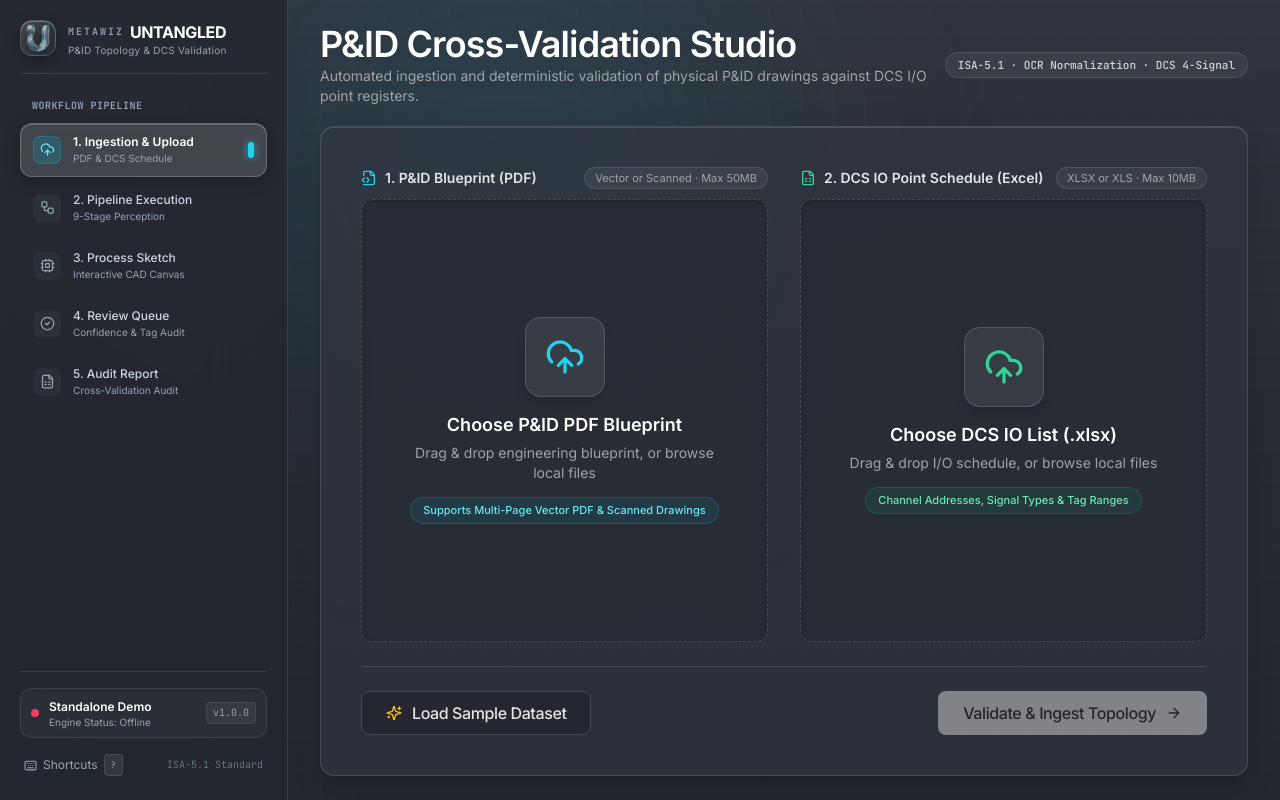
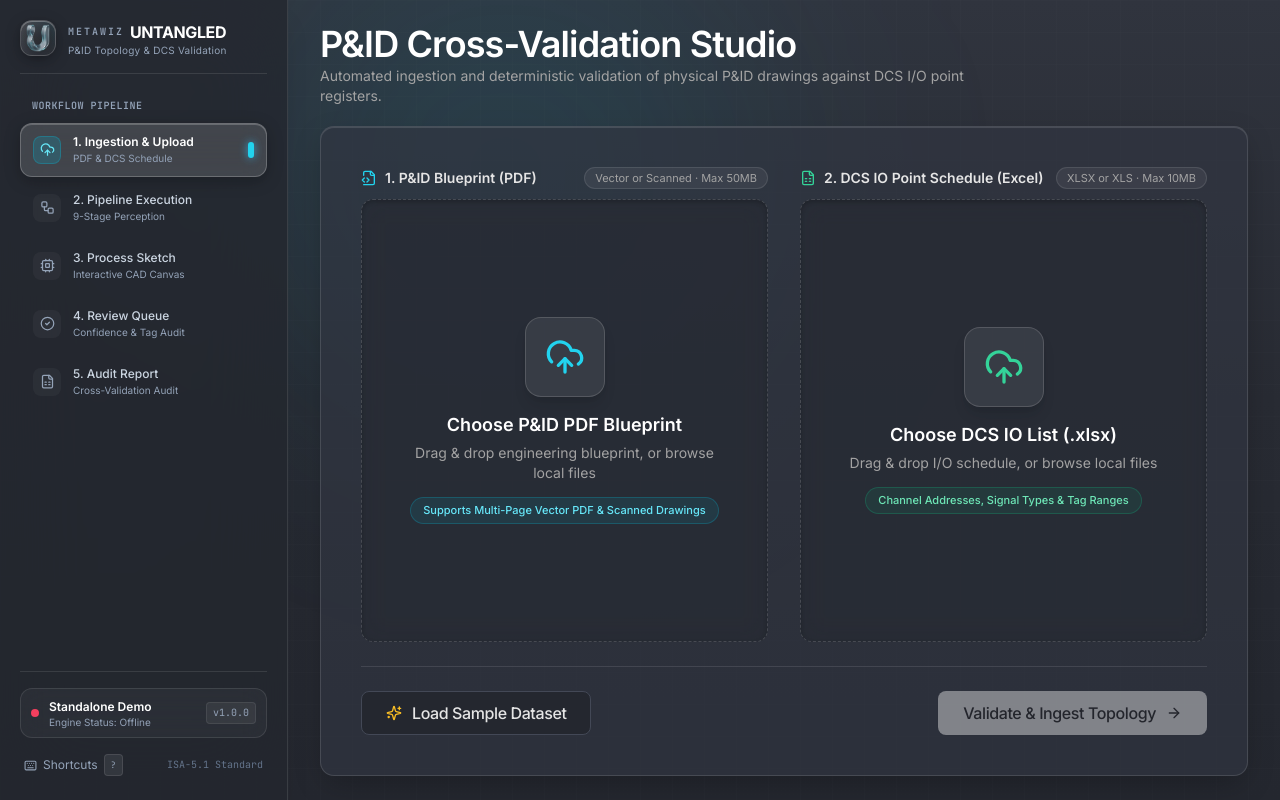
Before and after one commit to Conqueror17-AALOK/UNTANGLED-NEW, a React (Vite) app in the folder apps/web/: page / in a window 1280 px wide. Built offline with nearby package versions, Linux system fonts and the light colour scheme; no server answers.

Commit message:
refactor(ui): remove redundant ISA-5.1 OCR badge pill from UploadPage header

```diff
--- a/apps/web/src/pages/UploadPage.tsx
+++ b/apps/web/src/pages/UploadPage.tsx
@@ -87,20 +87,13 @@ export const UploadPage: React.FC = () => {
     <div className="w-full max-w-[1700px] mx-auto px-4 sm:px-6 lg:px-8 py-4 sm:py-6 flex-1 flex flex-col justify-between space-y-4 animate-fade-in font-sans min-h-[calc(100vh-8rem)]">
 
       {/* Expansive Technical Header */}
-      <div className="flex flex-col sm:flex-row items-start sm:items-center justify-between gap-4 pb-1">
-        <div>
+      <div className="pb-1">
         <h1 className="text-2xl sm:text-3xl lg:text-4xl font-semibold tracking-tight text-white">
           P&ID Cross-Validation Studio
         </h1>
         <p className="text-xs sm:text-sm text-neutral-400 font-normal mt-0.5 max-w-2xl">
           Automated ingestion and deterministic validation of physical P&ID drawings against DCS I/O point registers.
         </p>
-        </div>
-        <div className="flex items-center gap-2 shrink-0">
-          <span className="text-[11px] font-mono font-medium px-3 py-1 rounded-full bg-white/[0.06] text-neutral-300 border border-white/[0.1] backdrop-blur-md">
-            ISA-5.1 · OCR Normalization · DCS 4-Signal
-          </span>
-        </div>
       </div>
 
       {/* Main Screen-Filling Upload Container */}
```
Lines whose indentation alone changed are shown as unchanged.
